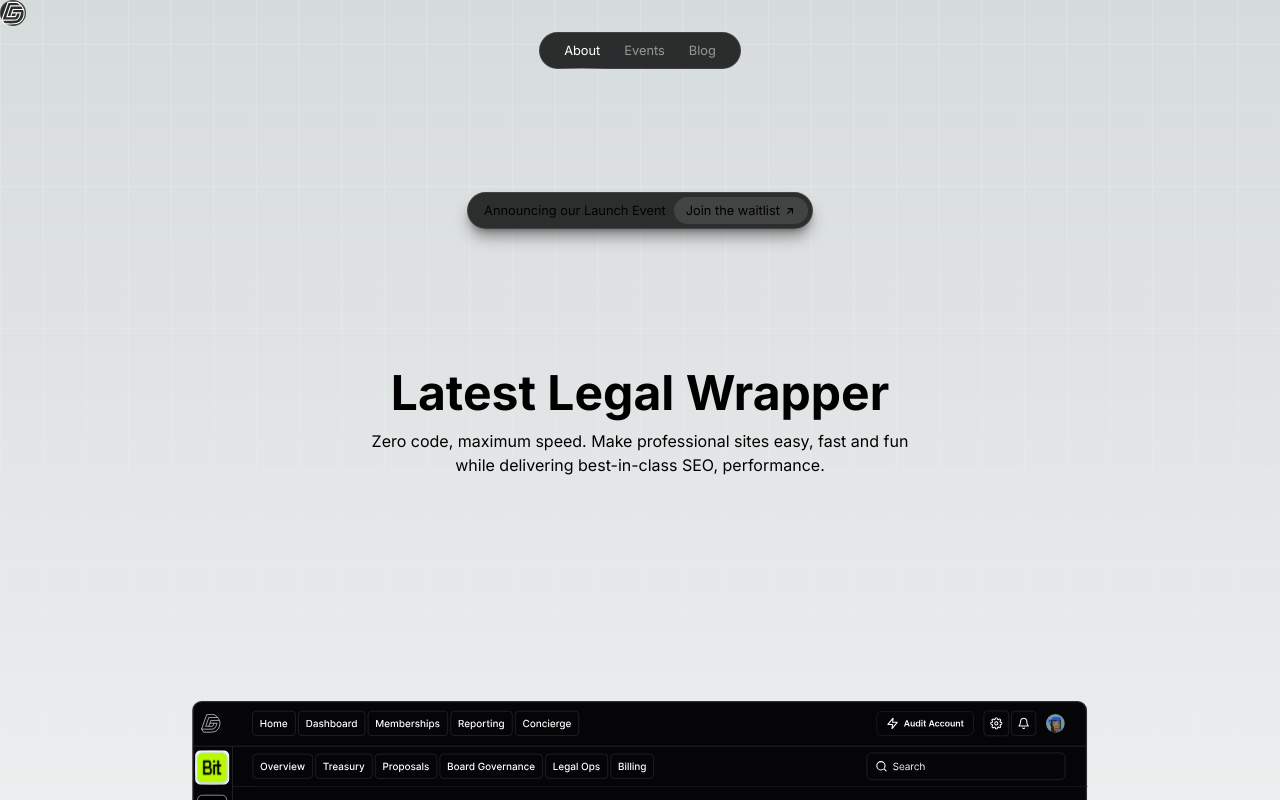
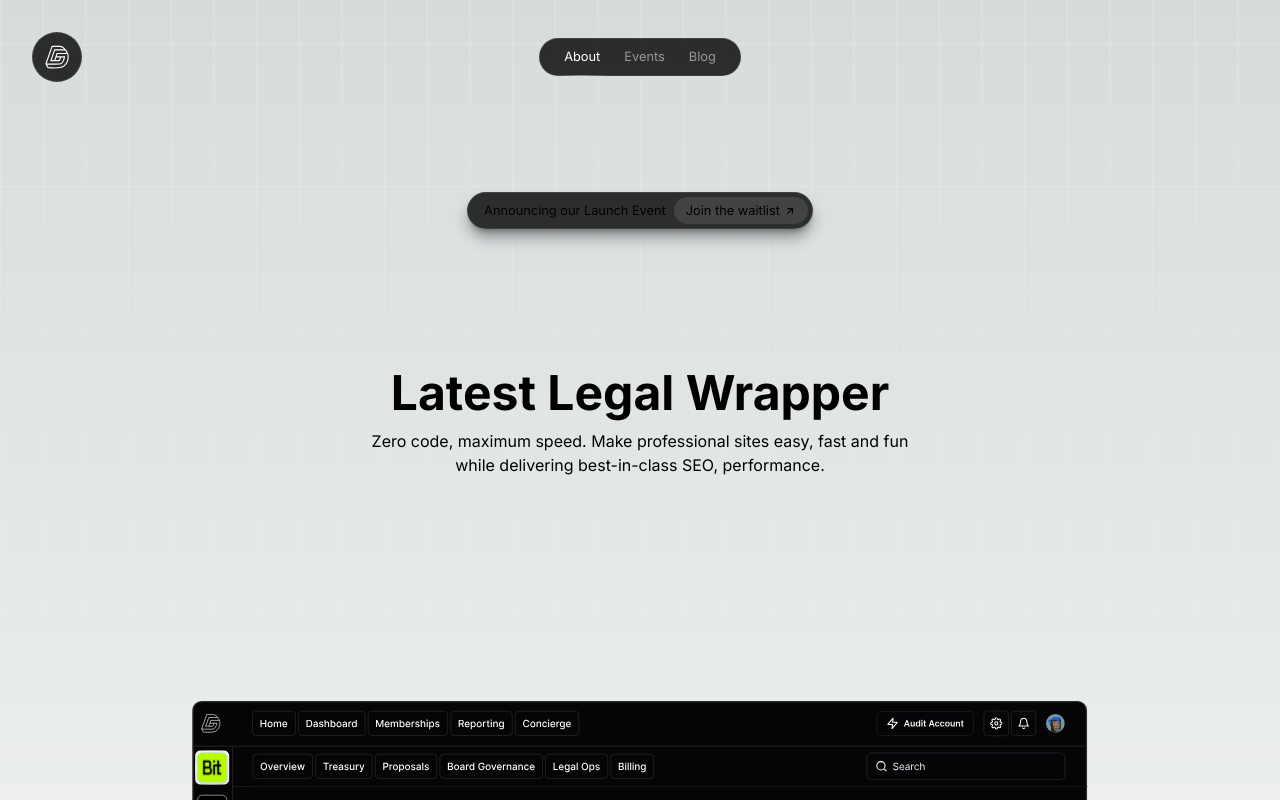
Before and after one commit to owieth/daoify, a Next.js app: page / in a window 1280 px wide. Shown: the top 800 px of the page. Built offline with nearby package versions, Linux system fonts and the light colour scheme.

Commit message:
feat(header): add logo to header & improve positioning

```diff
--- a/src/app/layout.tsx
+++ b/src/app/layout.tsx
@@ -16,7 +16,7 @@ export default function RootLayout({
 }) {
   return (
     <html lang="en">
-      <body className={`${inter.className} positive overflow-x-hidden`}>
+      <body className={`${inter.className} overflow-x-hidden`}>
         <Header />
         {children}
       </body>
--- a/src/app/page.tsx
+++ b/src/app/page.tsx
@@ -4,7 +4,14 @@ import Teaser from '@/components/teaser/teaser';
 import Image from 'next/image';
 
 const styles = {
-  main: ['flex', 'flex-col', 'items-center', 'min-h-screen', 'p-24'].join(' '),
+  main: [
+    'flex',
+    'flex-col',
+    'items-center',
+    'min-h-screen',
+    'p-24',
+    'pt-48',
+  ].join(' '),
 };
 
 export default function Home() {
@@ -25,8 +32,8 @@ export default function Home() {
       </Section>
 
       <Section>
-        <div className='relative p-16 lg:p-24'>
-          <Image src={"/dashboard.svg"} alt='' height={800} width={1600} />
+        <div className="relative p-16 lg:p-24">
+          <Image src={'/dashboard.svg'} alt="" height={800} width={1600} />
         </div>
       </Section>
     </main>
--- a/src/components/header/header.tsx
+++ b/src/components/header/header.tsx
@@ -78,43 +78,30 @@ const DesktopNavigation = () => {
 
 const Header = () => {
   const styles = {
-    header: ['relative', 'flex', 'flex-col', 'h-24', 'z-10'].join(' '),
+    header: ['fixed', 'left-0', 'right-0', 'top-8', 'z-50'].join(' '),
     link: [
-      'absolute',
-      'top-0',
-      'left-0',
-      'flex',
-      'flex-1',
+      'inline-flex',
       'justify-center',
       'items-center',
+      'w-fit',
+      'rounded-full',
       'border',
       'border-white/10',
-      'rounded-full',
       'bg-black/80',
+      'p-3',
+      'backdrop-blur-sm',
     ].join(' '),
-    wrapper: [
-      'sticky',
-      'top-0',
-      'left-2/4',
-      'flex',
-      'flex-1',
-      'justify-end',
-      'items-center',
-      'p-8',
-      'z-15',
-      'lg:justify-center',
-    ].join(' '),
+    wrapper: ['col-span-3', 'hidden', 'justify-center ', 'sm:flex'].join(' '),
   };
 
   return (
     <>
       <header className={styles.header}>
-        <Link href="/" className={styles.link}>
-          <Logo height={24} width={24} />
-        </Link>
-
-        <div className={styles.wrapper}>
-          <div className="relative flex gap-4">
+        <div className="mx-auto grid w-full max-w-7xl grid-cols-2 items-center px-4 sm:grid-cols-5 sm:px-6 lg:px-8">
+          <Link href="/" className={styles.link}>
+            <Logo height={24} width={24} />
+          </Link>
+          <div className={styles.wrapper}>
             <DesktopNavigation />
           </div>
         </div>
```
